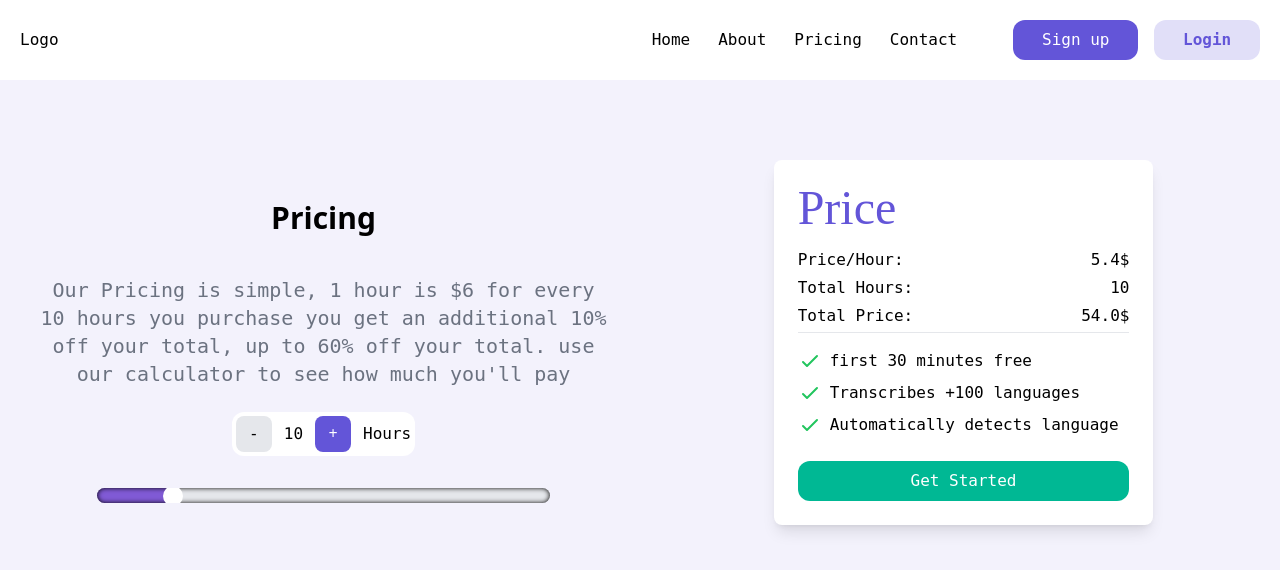
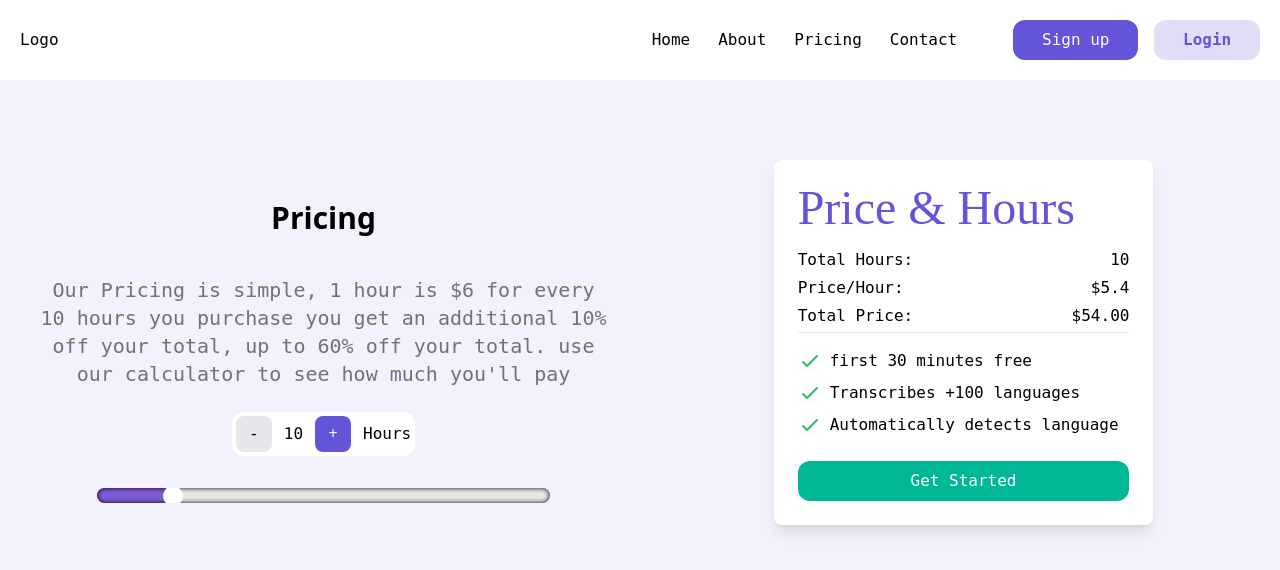
Before and after one commit to gosvig123/scriby, a Next.js app: page /pricing in a window 1280 px wide. Shown: the top 570 px of the page. Built offline with nearby package versions, Linux system fonts and the light colour scheme.

Commit message:
Feat, added payment method and notification message logic for when after the user has chosen their terms/conditions.

```diff
--- a/src/components/DashboardSubHeader.tsx
+++ b/src/components/DashboardSubHeader.tsx
@@ -22,8 +22,7 @@ export default function DashboardSubHeader() {
     getMyUser();
   }, []);
 
-  //TODO get price
-  console.log(user);
+
   return (
     <div className='w-full flex flex-auto px-5 '>
       <div className='w-full gap-5   bg-white text-center items-center px-4 py-4 flex flex-auto justify-between rounded-lg shadow-lg'>
--- a/src/components/PricingCard.tsx
+++ b/src/components/PricingCard.tsx
@@ -6,6 +6,8 @@ interface PricingCardProps {
   hours: number;
   setPrice: (price: number) => void;
   onButtonClick: () => void;
+
+  showCardDetails?: boolean;
 }
 
 const PricingCard: React.FC<PricingCardProps> = ({
@@ -13,6 +15,7 @@ const PricingCard: React.FC<PricingCardProps> = ({
   hours,
   setPrice,
   onButtonClick,
+  showCardDetails,
 }) => {
   const BASE_PRICE = 6;
 
@@ -33,22 +36,22 @@ const PricingCard: React.FC<PricingCardProps> = ({
       setProductFeature('first 30 minutes free');
   }, [hours, price]);
 
-  const totalPrice = (price * hours).toFixed(1);
+  const totalPrice = (price * hours).toFixed(2);
 
   return (
     <div className='bg-white rounded-lg mt-10  shadow-lg p-6  w-3/5'>
-      <h2 className='text-5xl purpleText   mb-4'>Price</h2>
-      <div className='flex justify-between items-center mb-1'>
-        <p>Price/Hour: </p>
-        <p>{price.toFixed(1)}$</p>
-      </div>
+      <h2 className='text-5xl purpleText   mb-4'>Price & Hours</h2>
       <div className='flex justify-between items-center mb-1'>
         <p>Total Hours:</p>
         <p>{hours}</p>
       </div>
       <div className='flex justify-between items-center mb-1'>
+        <p>Price/Hour: </p>
+        <p>${price.toFixed(1)}</p>
+      </div>
+      <div className='flex justify-between items-center mb-1'>
         <p>Total Price:</p>
-        <p>{totalPrice}$</p>
+        <p>${totalPrice}</p>
       </div>
       <hr />
       <ul className='mt-4 mb-6'>
@@ -105,6 +108,7 @@ const PricingCard: React.FC<PricingCardProps> = ({
           <p>Automatically detects language</p>
         </li>
       </ul>
+      {!showCardDetails && (
         <button
           className='solidGreenButton w-full py font-sans-2 rounded-lg'
           onClick={onButtonClick}
@@ -113,6 +117,7 @@ const PricingCard: React.FC<PricingCardProps> = ({
             ? 'Get Started'
             : 'Purchase'}
         </button>
+      )}
     </div>
   );
 };
--- a/src/components/payment/CheckoutForm.tsx
+++ b/src/components/payment/CheckoutForm.tsx
@@ -6,41 +6,24 @@ import {
   useStripe,
   useElements,
 } from '@stripe/react-stripe-js';
-
+import Notification from '../Alert';
 interface Props {
   price: number;
   hours: number;
+  clientSecret: string | null;
 }
 
-export default function CheckoutForm({ price, hours }: Props) {
+export default function CheckoutForm({
+  price,
+  hours,
+  clientSecret,
+}: Props) {
+  const [showModal, setShowModal] = useState(false);
+  const totalPrice = (price * hours).toFixed(2);
   const stripe = useStripe();
   const elements = useElements();
   const [message, setMessage] = useState<string>('');
   const [isLoading, setIsLoading] = useState<boolean>(false);
-  const [clientSecret, setClientSecret] = useState<string | null>(
-    null
-  );
-
-  useEffect(() => {
-    // Fetch the client secret from the server
-
-    async function fetchClientSecret() {
-      const response = await fetch('/api/createpayment', {
-        // Change the endpoint to your server API
-        method: 'POST',
-        headers: {
-          'Content-Type': 'application/json',
-        },
-        body: JSON.stringify({ price }),
-      });
-
-      const data = await response.json();
-
-      setClientSecret(data.clientSecret);
-    }
-
-    fetchClientSecret();
-  }, [price]);
 
   const handleSubmit = async (
     e: React.FormEvent<HTMLFormElement>
@@ -74,7 +57,7 @@ export default function CheckoutForm({ price, hours }: Props) {
     if (error) {
       setMessage(error.message || 'An unexpected error occurred.');
     } else if (paymentIntent?.status === 'succeeded') {
-      setMessage('Payment succeeded!');
+      setShowModal(true);
     } else {
       setMessage('Payment failed, please try again.');
     }
@@ -87,6 +70,13 @@ export default function CheckoutForm({ price, hours }: Props) {
       onSubmit={handleSubmit}
       className='w-full max-w-md mx-auto p-8 space-y-4 bg-white shadow-lg rounded-xl'
     >
+      {showModal && (
+        <Notification
+          text='You have successfully Topped up your account you can now transcribe more files'
+          status='success'
+        />
+      )}
+
       <div className='bg-gray-200 rounded-lg p-2'>
         <label className='block'>
           <p className='text-lg text-gray-700 mb-1'>Card Number</p>
@@ -170,7 +160,7 @@ export default function CheckoutForm({ price, hours }: Props) {
             ></path>
           </svg>
         ) : (
-          `Pay $${price * hours}`
+          `Pay $${totalPrice}`
         )}
       </button>
       {message && <div className='text-red-500 pt-2'>{message}</div>}
--- a/src/components/payment/PaymentModal.tsx
+++ b/src/components/payment/PaymentModal.tsx
@@ -8,42 +8,78 @@ import PricingCard from '../PricingCard';
 const stripePromise = loadStripe(
   'pk_test_51NmCIqCGmGe8KoMAJMokNwcKduvYjpunINiubvC8pI0OR68BtfC41tZ0hnvypZY3RpdrCBZAZHTFWqfPBcZgDDzu00V1Yhyamk'
 );
-
+import { useState } from 'react';
 interface Props {
   isOpen: boolean;
   onClose: () => void;
 }
 
 const PaymentModal: React.FC<Props> = ({ isOpen, onClose }) => {
+  const [clientSecret, setClientSecret] = useState<string | null>(
+    null
+  );
+  const [hours, setHours] = useState(10);
+  const [price, setPrice] = useState(6);
+  const [showCardDetails, setShowCardDetails] = useState(false);
+
+  function close() {
+    setShowCardDetails(false);
+    onClose();
+  }
+
   if (!isOpen) return null;
-  const [hours, setHours] = React.useState(10);
-  const [price, setPrice] = React.useState(6);
-  const [showCardDetails, setShowCardDetails] = React.useState(false);
-  function showCardDetailsHandler() {
+
+  async function showCardDetailsHandler() {
+    const totalPrice = price * hours;
+    console.log(totalPrice);
+    const response = await fetch('/api/createpayment', {
+      // Change the endpoint to your server API
+      method: 'POST',
+      headers: {
+        'Content-Type': 'application/json',
+      },
+      body: JSON.stringify({ totalPrice }),
+    });
+
+    const data = await response.json();
+
+    console.log(data);
+
+    setClientSecret(data.clientSecret);
+
     setShowCardDetails(true);
   }
 
   return (
     <div className='fixed inset-0 flex items-center justify-center z-50'>
       <div className='bg-white p-8 rounded-lg shadow-lg w-5/6 z-10'>
-        <button onClick={onClose} className='float-right'>
+        <button onClick={close} className='float-right'>
           Close
         </button>
         <h2 className='text-2xl mb-4'>Complete Your Purchase</h2>
-        <div className='flex items-center'>
+        <div className='flex items-end'>
           <div className='flex flex-col items-center justify-center w-full gap-2 p-3 border rounded-lg border-gray-300'>
-            <ButtonCounter hours={hours} setHours={setHours} />
-            <Slider hours={hours} setHours={setHours} />
+            {showCardDetails === false && (
+              <>
+                <ButtonCounter hours={hours} setHours={setHours} />
+                <Slider hours={hours} setHours={setHours} />
+              </>
+            )}
             <PricingCard
               price={price}
               hours={hours}
               setPrice={setPrice}
               onButtonClick={showCardDetailsHandler}
+              showCardDetails={showCardDetails}
             />
           </div>
           {showCardDetails && (
             <Elements stripe={stripePromise}>
-              <CheckoutForm price={price} hours={hours} />
+              <CheckoutForm
+                price={price}
+                hours={hours}
+                clientSecret={clientSecret}
+              />
             </Elements>
           )}
         </div>
--- a/src/pages/api/createpayment.ts
+++ b/src/pages/api/createpayment.ts
@@ -1,5 +1,5 @@
 import Stripe from 'stripe';
-import { STRIPE_SECRET_KEY,  } from '../../../constants';
+import { STRIPE_SECRET_KEY } from '../../../constants';
 
 export default async function handler(
   req: { method: string; body: { price: any } },
@@ -38,11 +38,15 @@ export default async function handler(
   });
 
   try {
-    const { price } = req.body;
+    const { totalPrice }: any = req.body;
+
+    let priceInCents = totalPrice * 100;
+
+    priceInCents = Math.floor(priceInCents);
 
     const paymentIntent = await stripe.paymentIntents.create({
-      amount: price,
-      currency: 'eur',
+      amount: priceInCents,
+      currency: 'usd',
       payment_method_types: ['card'],
     });
 
--- a/src/pages/dashboard/index.tsx
+++ b/src/pages/dashboard/index.tsx
@@ -76,7 +76,7 @@ export default function Dashboard({ user }: dashboardProps) {
   return (
     <div className='w-full h-full min-h-screen overflow-hidden'>
       <Header user={user} />
-      <DashboardSubHeader user={user} />
+      <DashboardSubHeader />
       <div className='tabs w-full flex mt-4 ml-5'>
         {tabs.map((tab) => (
           <button
```
Lines whose indentation alone changed are shown as unchanged.
